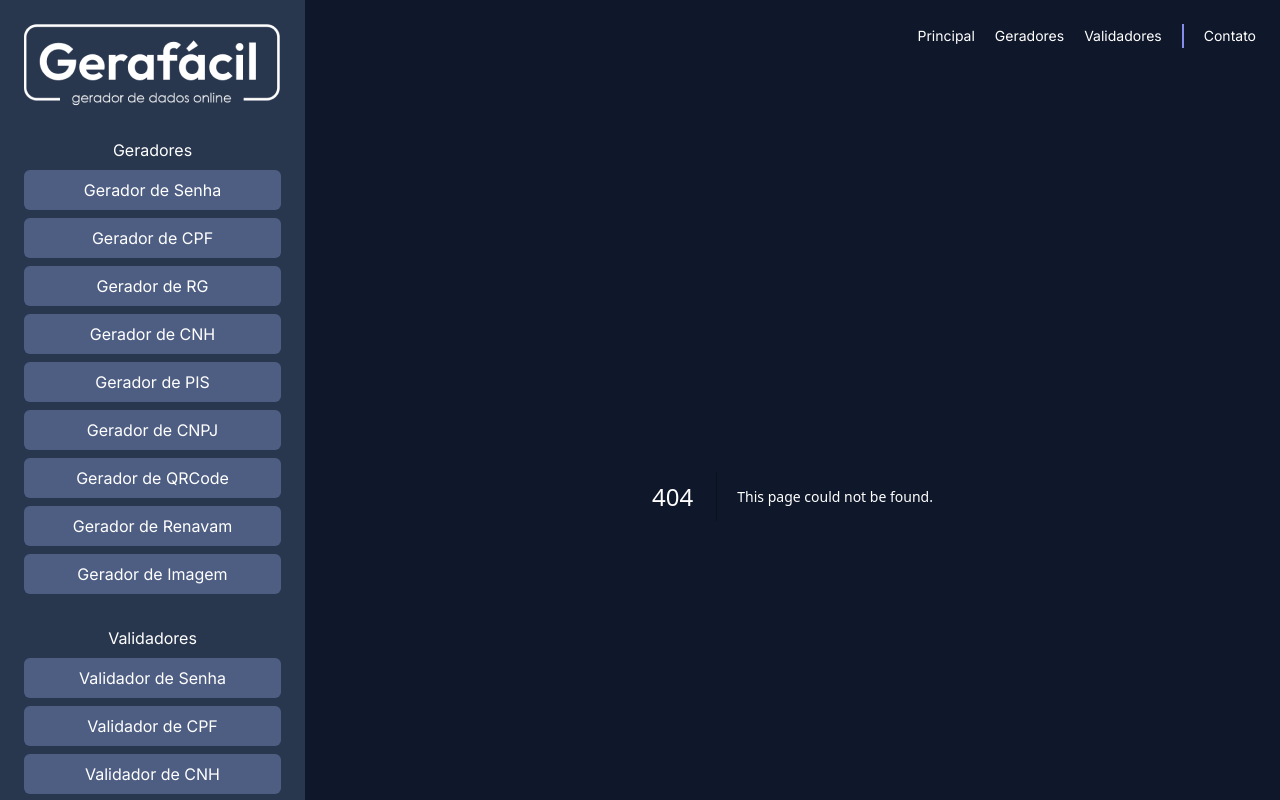
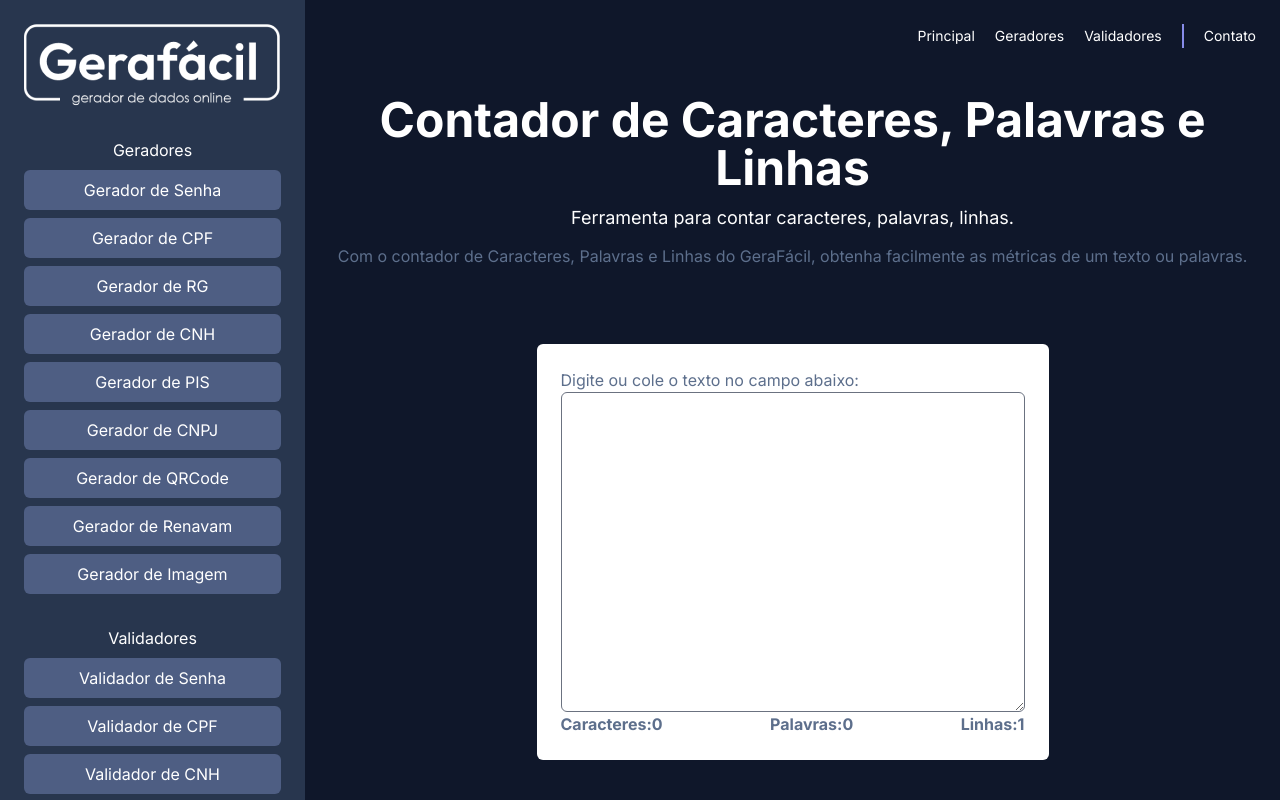
Before and after one commit to awa-minds/gera-facil, a Next.js app: page /strings/contador-caracteres in a window 1280 px wide. Before the commit this address had no page. Built offline with nearby package versions, Linux system fonts and the light colour scheme.

Commit message:
feat: inclusão do recurso de contador de caracteres, palavras e linhas
inclusão do recurso de contador de caracteres, palavras e linhas

```diff
--- a/src/app/page.tsx
+++ b/src/app/page.tsx
@@ -70,6 +70,13 @@ export default function HomePage() {
             title="Validador de CNPJ"
           />
         </div>
+        <h3>Strings e Funções</h3>
+        <div className="mt-2 grid gap-3 md:grid-cols-2 lg:grid-cols-3 xl:grid-cols-4">
+          <CardPlus
+            href="/strings/contador-caracteres"
+            title="Contador de Caracteres"
+          />
+        </div>
       </div>
     </div>
   )
--- /dev/null
+++ b/src/app/strings/contador-caracteres/contadorCaracteres.tsx
@@ -0,0 +1,49 @@
+'use client'
+
+import { useEffect, useState } from 'react'
+
+export const ContadorCaracteres = () => {
+  const [texto, setTexto] = useState('')
+  const [caracteres, setCaracteres] = useState(0)
+  const [palavras, setPalavras] = useState(0)
+  const [linhas, setLinhas] = useState(0)
+
+  useEffect(() => {
+    setCaracteres(texto.length)
+    setPalavras(texto.split(/\s+/).filter(Boolean).length)
+    setLinhas(texto.split(/\n/).length)
+  }, [texto])
+
+  return (
+    <div>
+      <div className="m-auto flex min-w-[380px] max-w-lg flex-col gap-6 rounded-md bg-white p-6">
+        <div className="flex flex-col gap-3">
+          <div className="">
+            <span>Digite ou cole o texto no campo abaixo:</span>
+            <div className="flex items-center justify-between gap-1">
+              <textarea
+                value={texto}
+                onChange={(e) => setTexto(e.target.value)}
+                className="h-80 w-full rounded-md border border-gray-500 px-4 py-2"
+              />
+            </div>
+            <div className="flex justify-between gap-1 font-bold">
+              <div className="flex">
+                <span>Caracteres: </span>
+                <span>{caracteres}</span>
+              </div>
+              <div className="flex">
+                <span>Palavras: </span>
+                <span>{palavras}</span>
+              </div>
+              <div className="flex">
+                <span>Linhas: </span>
+                <span>{linhas}</span>
+              </div>
+            </div>
+          </div>
+        </div>
+      </div>
+    </div>
+  )
+}
--- /dev/null
+++ b/src/app/strings/contador-caracteres/page.tsx
@@ -0,0 +1,27 @@
+import { ContadorCaracteres } from './contadorCaracteres'
+import Page from '@/components/Page'
+
+export const metadata = {
+  title: 'Contador de Caracteres, Palavras e Linhas | GeraFácil',
+  description:
+    'Utilize nossa plataforma online para verificar instantaneamente a contagem de caracteres, palavras e linhas em seu texto. Desfrute de um contador eficiente e ágil de caracteres.',
+  keywords:
+    'contador de caracteres online, ferramenta de contagem de palavras, contador de linhas rápido, contagem de caracteres em tempo real, ferramenta de análise de texto, contagem de palavras fácil, monitor de caracteres online, contador de texto eficiente, verificador de quantidade de palavras, análise de texto instantânea, ferramenta para contar caracteres, medidor de palavras online, contagem de caracteres em segundos, contagem de palavras rápida, análise de texto simplificada, contador de palavras em tempo real, gerafacil, contador de caracteres.',
+  robots: 'index, follow',
+  author: 'GeraFácil',
+  canonical: 'https://www.gerafacil.com.br/strings/contador-caracteres',
+}
+
+export default function contadorCaracteresPage() {
+  return (
+    <Page
+      title="Contador de Caracteres, Palavras e Linhas"
+      subtitle="Ferramenta para contar caracteres, palavras, linhas."
+      description="Com o contador de Caracteres, Palavras e Linhas do GeraFácil, obtenha facilmente as métricas de um texto ou palavras."
+    >
+      <div className="page-content">
+        <ContadorCaracteres />
+      </div>
+    </Page>
+  )
+}
--- a/src/components/Sidebar/index.tsx
+++ b/src/components/Sidebar/index.tsx
@@ -52,6 +52,12 @@ const Sidebar = () => {
           Validador de CNPJ
         </DynamicLink>
       </div>
+      <div>
+        <span>Strings e Funções</span>
+        <DynamicLink href="/strings/contador-caracteres">
+          Contador de Caracteres
+        </DynamicLink>
+      </div>
     </div>
   )
 }
```
